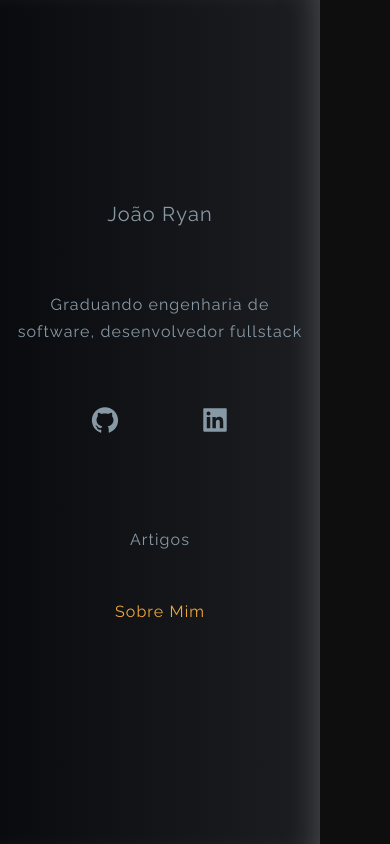
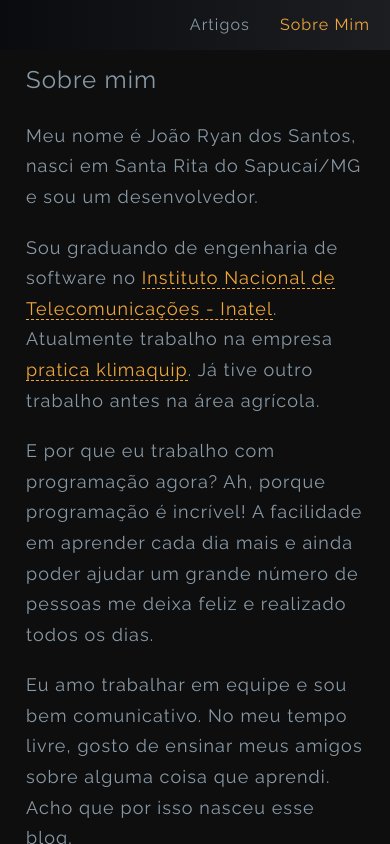
Before and after one commit to joaoryan/Blog, a React (Create React App) app: page /profile in a window 390 px wide. Built offline with nearby package versions, Linux system fonts and the light colour scheme.

Commit message:
responsividade

```diff
--- a/src/components/Header/index.tsx
+++ b/src/components/Header/index.tsx
@@ -1,50 +1,23 @@
 import React from 'react';
-import { Link } from 'react-router-dom';
+import { Link, NavLink } from 'react-router-dom';
 
 import * as Styled from './styeled';
 
-export function Lateral(): JSX.Element {
+export function Header(): JSX.Element {
   return (
-    <Styled.Nav>
     <Styled.Content>
-        <Styled.Title>CodeBusters</Styled.Title>
-        <Styled.Pages>
-
       <Styled.page>
-            <Link to='/' >
-              Home
-            </Link>
+        <NavLink to="/">
+          Artigos
+        </NavLink>
       </Styled.page>
 
       <Styled.page>
-            <Link to="/configuracoes">
-              Sobre mim
-            </Link>
+        <NavLink to="/profile">
+          Sobre Mim
+        </NavLink>
       </Styled.page>
 
-          <Styled.page>
-            <Link to="/Cookbook">
-              Estudos
-            </Link>
-          </Styled.page>
-
-          <Styled.page>
-            <Link to="/Equipamentos" >
-              Projetos
-            </Link>
-          </Styled.page>
-
-          <Styled.page>
-            <Link to="/Logout" >
-              <div>
-                Contato
-              </div>
-
-            </Link>
-          </Styled.page>
-
-        </Styled.Pages>
     </Styled.Content>
-    </Styled.Nav>
   );
 }
--- a/src/components/Header/styeled.tsx
+++ b/src/components/Header/styeled.tsx
@@ -1,16 +1,14 @@
 import styled from 'styled-components';
 import * as color from '../../styles/color';
 
-export const Nav = styled.nav`
-width: 100%;
-background-color:black;
-`;
-
 export const Content = styled.div`
   display: flex;
-  justify-content: space-between;
   align-items: center;
+  justify-content: flex-end;
+  width: 100%;
+  height: 50px;
   margin: 0px 40px;
+  gap: 30px;
 `;
 
 export const Title = styled.div`
@@ -23,29 +21,36 @@ export const Title = styled.div`
 `;
 
 export const Pages = styled.div`
-  height: 100px;
+ // height: 100px;
   width: 100%;
   display: flex;
   align-items: center;
+  justify-content: flex-end;
+  gap: 20px;
 `;
 
 export const page = styled.div`
-  width: 100%;
   display: flex;
   flex-direction: right;
   align-items: center;
   justify-content: center;
+  transition: 0.5s;
 
   & > a{
     width: 100%;
-    color: white;
-    font-size: 20px;
+    color: #8899a6;;
+    font-size: 16px;
     cursor: pointer;
     text-decoration: none;
   }
-
-  & > a:hover{
-    transition: 0.3s;
-    color: yellow;
+  & > a:hover {
+    transition: 0.5s;
+    color: white
+  }
+  .active {
+   color: #f0a63b // #f3b755; //#F27100
+  }
+  .active:hover {
+    color: #f3b755; //#F27100
   }
 `;
--- a/src/index.css
+++ b/src/index.css
@@ -7,6 +7,8 @@ body {
   -moz-osx-font-smoothing: grayscale;
   height: 100%;
   overflow: hidden;
+  margin: 0;
+  padding: 0;
 }
 
 code {
@@ -18,11 +20,14 @@ code {
   height: 100%;
   width: 100%;
   font-family: inherit;
+  margin: 0;
+  padding: 0;
 }
 
 html {
   height: 100vh;
-
+  margin: 0;
+  padding: 0;
 }
 
 ::-webkit-scrollbar {
--- a/src/pages/Artigos/styled.tsx
+++ b/src/pages/Artigos/styled.tsx
@@ -3,9 +3,10 @@ import * as color from '../../styles/color';
 
 //geral
 export const Page = styled.div`
-  height: 77vh;
-  //width: 100vw;
   padding: 102px;
+  @media (max-width: 800px) {
+    padding: 22px;
+  }
 `;
 
 export const SearchInputDiv = styled.div`
@@ -57,6 +58,7 @@ export const Card = styled.div`
   font-weight: 510;
   transition: 0.5s;
   cursor: pointer;
+
   svg{
     font-size: 60px;
   }
@@ -69,6 +71,21 @@ export const Card = styled.div`
     transition: 0.5s;
     font-size: 20px;
   }
+
+  @media (max-width: 800px) {
+    height: 150px;
+    width: 100px;
+    font-size: 14px;
+    svg{
+      font-size: 40px;
+    }
+    :hover{
+      font-size: 16px;
+      height: 154px;
+      width: 104px;
+      transition: 0.5s;
+    }
+  }
 `;
 
 export const Cards = styled.div`
@@ -77,8 +94,8 @@ export const Cards = styled.div`
   flex-wrap: wrap;
   justify-content: flex-start;
   padding: 10px 0px;
-  height: 85vh;
   overflow-y: none;
+
   & a{
     display: flex;
     justify-content: center;
--- a/src/pages/Cards/styled.tsx
+++ b/src/pages/Cards/styled.tsx
@@ -6,6 +6,10 @@ export const Page = styled.div`
   justify-content: center;
   align-items: center;
   padding: 40px 102px;
+  margin-bottom: 50px;
+  @media (max-width: 800px) {
+    padding: 10px 26px;
+  }
 `;
 
 export const Container = styled.div`
@@ -19,6 +23,12 @@ export const BackPage = styled.div`
   font-size: 20px;
   cursor: pointer;
   transition: 0.5s;
+  @media (max-width: 500px) {
+    font-size: 18px;
+    svg{
+      font-size: 16px;
+    }
+  }
   :hover{
     transition: 0.5s;
     color: #f0a63b; // #f3b755; //#F27100
@@ -29,12 +39,19 @@ export const Title = styled.div`
   font-size: 30px;
   margin: 0px 0px 30px 0px;
   color: #f0a63b; // #f3b755; //#F27100
+  @media (max-width: 500px) {
+    font-size: 24px;
+    margin: 0px 0px 20px 0px;
+  }
 `;
 
 export const SubTitle = styled.div`
   font-size: 28px;
   margin: 30px 0px;
   transition: 0.5s;
+  @media (max-width: 500px) {
+    font-size: 22px;
+  }
   :hover{
     transition: 0.5s;
     color: #f0a63b; // #f3b755; //#F27100
@@ -44,6 +61,9 @@ export const SubTitle = styled.div`
 export const Text = styled.div`
   font-size: 20px;
   margin: 20PX 0px;
+  @media (max-width: 500px) {
+    font-size: 18px;
+  }
   a{
     border-bottom: 1px dashed #f0a63b; // #f3b755; //#F27100
     color: #f0a63b; // #f3b755; //#F27100
--- a/src/pages/Layout/index.tsx
+++ b/src/pages/Layout/index.tsx
@@ -2,13 +2,19 @@ import React from 'react'
 import { Outlet } from 'react-router-dom'
 import { Section, Container, SideMenu } from './styles'
 import NavBar from '../../components/NavBar'
+import { Header } from '../../components/Header'
 
 const Layout = () => {
+  console.log(window.innerWidth)
   return (
     <>
       <Container>
         <SideMenu>
-          <NavBar />
+          {window.innerWidth >= 800 ?
+            <NavBar />
+            :
+            <Header />
+          }
         </SideMenu>
         <Section>
           <Outlet />
--- a/src/pages/Layout/styles.tsx
+++ b/src/pages/Layout/styles.tsx
@@ -26,6 +26,9 @@ export const Container = styled.div`
   font-weight: 300;
   line-height: 1.7;
   letter-spacing: 0.069rem;
+  @media (max-width: 800px) {
+    flex-direction: column;
+  }
 `;
 
 export const SideMenu = styled.div`
@@ -40,6 +43,11 @@ export const SideMenu = styled.div`
 	justify-content: flex-start;
 	align-items: center;
 	flex-direction: column;
+  padding: 0px 20px;
+
+  @media (max-width: 800px) {
+    height: auto;
+  }
 `;
 
 export const Main = styled.main`
--- a/src/pages/Profile/styled.tsx
+++ b/src/pages/Profile/styled.tsx
@@ -6,6 +6,10 @@ export const Page = styled.div`
   justify-content: center;
   align-items: center;
   padding: 40px 102px;
+  margin-bottom: 50px;
+  @media (max-width: 800px) {
+    padding: 10px 26px;
+  }
 `;
 
 export const Container = styled.div`
@@ -17,16 +21,29 @@ export const Container = styled.div`
 export const Title = styled.div`
   font-size: 30px;
   margin: 0px 0px 30px 0px;
+  @media (max-width: 500px) {
+    font-size: 24px;
+    margin: 0px 0px 20px 0px;
+  }
 `;
 
 export const SubTitle = styled.div`
   font-size: 28px;
   margin: 30px 0px;
+  :hover{
+    color: #f0a63b;
+  }
+  @media (max-width: 500px) {
+    font-size: 24px;
+  }
 `;
 
 export const Text = styled.div`
   font-size: 20px;
   margin: 20PX 0px;
+  @media (max-width: 500px) {
+    font-size: 18px;
+  }
   a{
     border-bottom: 1px dashed #f0a63b; // #f3b755; //#F27100
     color: #f0a63b; // #f3b755; //#F27100
```
Also changed, not shown: src/styles/GlobalStyles.tsx (+6 -1 lines). Lines whose indentation alone changed are shown as unchanged.
